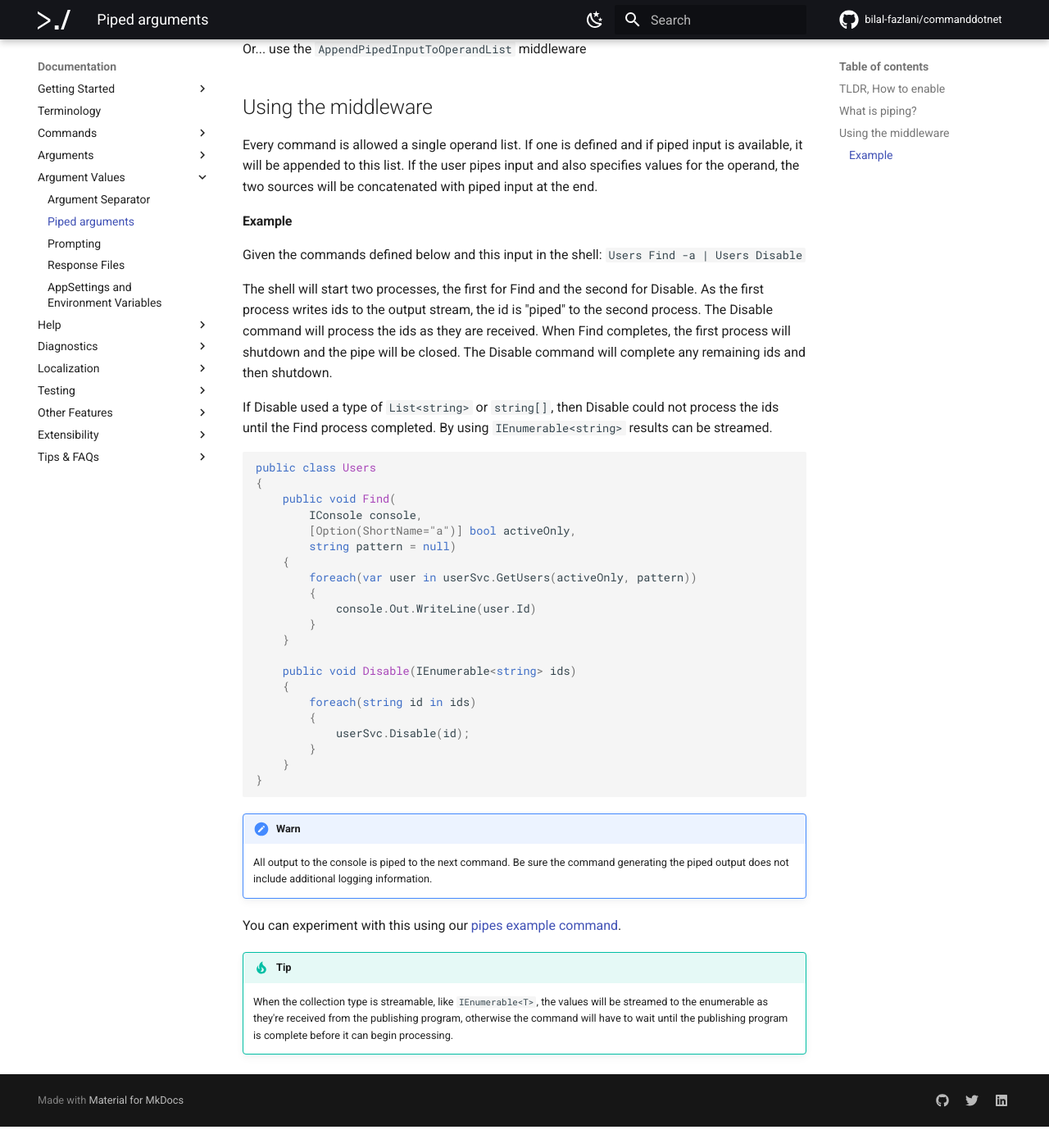
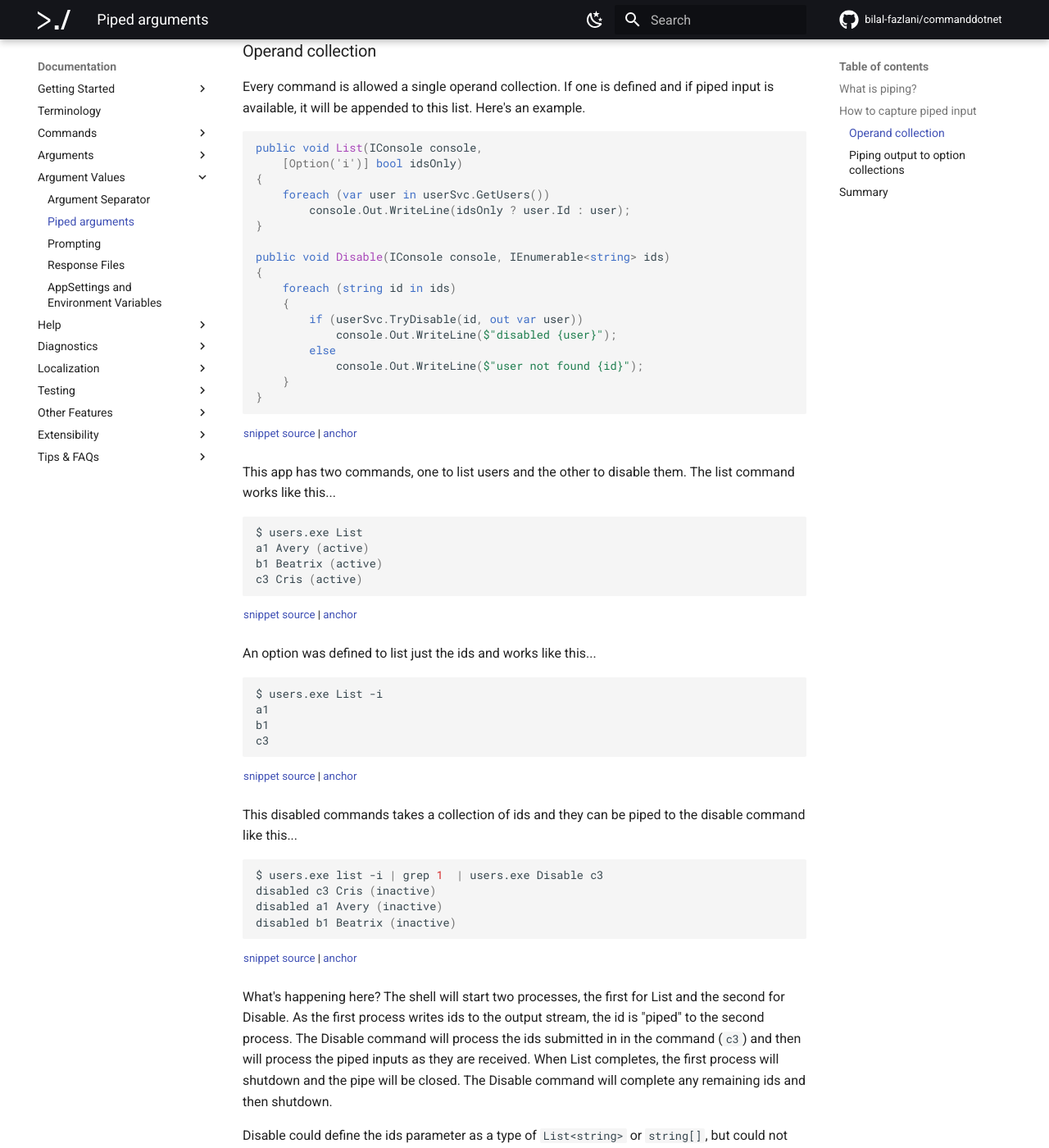
Before and after one commit to bilal-fazlani/commanddotnet, an MkDocs documentation site: the page built from docs/ArgumentValues/piped-arguments.md, in a window 1280 px wide and 1400 px high, scrolled down 871 px. Shown: the whole window at 82% size. Built offline with MkDocs 1.6.1 and Material for MkDocs 9.7.7, drawn with Linux system fonts in a browser that asks for light colours; comment, search, counter and statistics services are not loaded; before the commit the page ends 2245 px from its top, so only the background shows below that; some of the changed text lies outside the part shown.

Commit message:
update docs for piping values to args

````diff
--- a/docs/ArgumentValues/piped-arguments.md
+++ b/docs/ArgumentValues/piped-arguments.md
@@ -1,14 +1,11 @@
 # Piped arguments
-
-## TLDR, How to enable
-Enable the feature with `appRunner.AppendPipedInputToOperandList()` or `appRunner.UseDefaultMiddleware()`.
 
 ## What is piping?
 Piping is a way to pass the console output of a command to another command.
 
 A simple example is filtering your history of bash commands for git commands: `history | grep git`.
 
-The pipe `|` tells the shell you are running a new command and that the new command will take the output of the previous command.
+The pipe `|` tells the shell you are running a new command and to send the output of the previous command to the new command.
 In this case, `history` will output the last N bash commands and `grep git` will filter the output to only the commands containing "git"
 
 Piping is a great way to decompose commands into smaller, single-responsibility commands.
@@ -20,49 +17,146 @@
 
 In .net console apps, you can check piped input using `Console.IsInputRedirected` and `Console.In.Read___()`.
 
-Or... use the `AppendPipedInputToOperandList` middleware
+With CommandDotNet, it's as simple as defining an operand as an enumerable type, or an option as an enumerable type and use use option targetting.
 
-## Using the middleware
+## How to capture piped input
 
-Every command is allowed a single operand list. If one is defined and if piped input is available, it will be appended to this list. If the user pipes input and also specifies values for the operand, the two sources will be concatenated with piped input at the end.
+### Operand collection
 
-#### Example
+Every command is allowed a single operand collection. If one is defined and if piped input is available, it will be appended to this list. Here's an example.
 
-Given the commands defined below and this input in the shell: `Users Find -a | Users Disable`
+<!-- snippet: piped_arguments -->
+<a id='snippet-piped_arguments'></a>
+```c#
+public void List(IConsole console,
+    [Option('i')] bool idsOnly)
+{
+    foreach (var user in userSvc.GetUsers())
+        console.Out.WriteLine(idsOnly ? user.Id : user);
+}
 
-The shell will start two processes, the first for Find and the second for Disable. As the first process writes ids to the output stream, the id is "piped" to the second process. The Disable command will process the ids as they are received. When Find completes, the first process will shutdown and the pipe will be closed. The Disable command will complete any remaining ids and then shutdown.
-
-If Disable used a type of `List<string>` or `string[]`, then Disable could not process the ids until the Find process completed. By using `IEnumerable<string>` results can be streamed.
-
-``` c#
-public class Users
+public void Disable(IConsole console, IEnumerable<string> ids)
 {
-    public void Find(
-        IConsole console,
-        [Option(ShortName="a")] bool activeOnly,
-        string pattern = null)
+    foreach (string id in ids)
     {
-        foreach(var user in userSvc.GetUsers(activeOnly, pattern))
-        {
-            console.Out.WriteLine(user.Id)
-        }
-    }
-
-    public void Disable(IEnumerable<string> ids)
-    {
-        foreach(string id in ids)
-        {
-            userSvc.Disable(id);
-        }
+        if (userSvc.TryDisable(id, out var user))
+            console.Out.WriteLine($"disabled {user}");
+        else
+            console.Out.WriteLine($"user not found {id}");
     }
 }
 ```
+<sup><a href='https://github.com/bilal-fazlani/commanddotnet/blob/master/CommandDotNet.DocExamples/Arguments/Values/Piped_Arguments.cs#L14-L32' title='Snippet source file'>snippet source</a> | <a href='#snippet-piped_arguments' title='Start of snippet'>anchor</a></sup>
+<!-- endSnippet -->
 
-!!!warn
-    All output to the console is piped to the next command. Be sure the command generating the piped output does not include additional logging information.
+This app has two commands, one to list users and the other to disable them. The list command works like this...
 
-You can experiment with this using our [pipes example command](https://github.com/bilal-fazlani/commanddotnet/blob/master/CommandDotNet.Example/Commands/Pipes.cs).
+<!-- snippet: piped_arguments_list -->
+<a id='snippet-piped_arguments_list'></a>
+```bash
+$ users.exe List
+a1 Avery (active)
+b1 Beatrix (active)
+c3 Cris (active)
+```
+<sup><a href='https://github.com/bilal-fazlani/commanddotnet/blob/master/CommandDotNet.DocExamples/BashSnippets/piped_arguments_list.bash#L1-L6' title='Snippet source file'>snippet source</a> | <a href='#snippet-piped_arguments_list' title='Start of snippet'>anchor</a></sup>
+<!-- endSnippet -->
 
-!!!tip
-    When the collection type is streamable, like `IEnumerable<T>`, the values will be streamed to the enumerable as they're received from the publishing program,
-    otherwise the command will have to wait until the publishing program is complete before it can begin processing.
+An option was defined to list just the ids and works like this...
+
+<!-- snippet: piped_arguments_list_ids_only -->
+<a id='snippet-piped_arguments_list_ids_only'></a>
+```bash
+$ users.exe List -i
+a1
+b1
+c3
+```
+<sup><a href='https://github.com/bilal-fazlani/commanddotnet/blob/master/CommandDotNet.DocExamples/BashSnippets/piped_arguments_list_ids_only.bash#L1-L6' title='Snippet source file'>snippet source</a> | <a href='#snippet-piped_arguments_list_ids_only' title='Start of snippet'>anchor</a></sup>
+<!-- endSnippet -->
+
+This disabled commands takes a collection of ids and they can be piped to the disable command like this...
+
+<!-- snippet: piped_arguments_disable -->
+<a id='snippet-piped_arguments_disable'></a>
+```bash
+$ users.exe list -i | grep 1  | users.exe Disable c3
+disabled c3 Cris (inactive)
+disabled a1 Avery (inactive)
+disabled b1 Beatrix (inactive)
+```
+<sup><a href='https://github.com/bilal-fazlani/commanddotnet/blob/master/CommandDotNet.DocExamples/BashSnippets/piped_arguments_disable.bash#L1-L6' title='Snippet source file'>snippet source</a> | <a href='#snippet-piped_arguments_disable' title='Start of snippet'>anchor</a></sup>
+<!-- endSnippet -->
+
+What's happening here? The shell will start two processes, the first for List and the second for Disable. As the first process writes ids to the output stream, the id is "piped" to the second process. The Disable command will process the ids submitted in in the command (`c3`) and then will process the piped inputs as they are received. When List completes, the first process will shutdown and the pipe will be closed. The Disable command will complete any remaining ids and then shutdown.
+
+Disable could define the ids parameter as a type of `List<string>` or `string[]`, but could not process any ids until the List command completed. By using `IEnumerable<string>`, the Disbabled command can process the ids as soon as the List command outputs them.
+
+### Piping output to option collections
+
+In cases where you want to direct piped output to an option instead of an operand collection, the user can pass `$*` as the value and the piped output will be submitted.
+
+Let's add a Welcome command to our example app.
+
+<!-- snippet: piped_arguments_options -->
+<a id='snippet-piped_arguments_options'></a>
+```c#
+public void Welcome(IConsole console, string userId, [Option] ICollection<string> notify)
+{
+    console.Out.WriteLine($"welcome {userSvc.Get(userId)?.Name}");
+    foreach (var user in notify
+                 .Select(id => userSvc.Get(id))
+                 .Where(u => u is not null && u.IsActive && u.Id != userId))
+    {
+        console.Out.WriteLine($"notify: {user}");
+    }
+}
+```
+<sup><a href='https://github.com/bilal-fazlani/commanddotnet/blob/master/CommandDotNet.DocExamples/Arguments/Values/Piped_Arguments.cs#L45-L56' title='Snippet source file'>snippet source</a> | <a href='#snippet-piped_arguments_options' title='Start of snippet'>anchor</a></sup>
+<!-- endSnippet -->
+
+And let's welcome Cris and send a notification to the other users
+
+<!-- snippet: piped_arguments_options_notify -->
+<a id='snippet-piped_arguments_options_notify'></a>
+```bash
+$ users.exe list -i | users.exe Welcome c3 --notify $*
+welcome Cris
+notify: a1 Avery (active)
+notify: b1 Beatrix (active)
+```
+<sup><a href='https://github.com/bilal-fazlani/commanddotnet/blob/master/CommandDotNet.DocExamples/BashSnippets/piped_arguments_options_notify.bash#L1-L6' title='Snippet source file'>snippet source</a> | <a href='#snippet-piped_arguments_options_notify' title='Start of snippet'>anchor</a></sup>
+<!-- endSnippet -->
+
+Notice we used `$*` pipe the users ids to the --notify option.
+
+You can choose a different symbol using `AppSettings.Arguments.DefaultPipeTargetSymbol`. The default is `$*`. Set to null to prevent users from directing to options.
+
+If the user cannot use the symbols you've defined, they can override them using the `[pipeto:{new-symbols}]` directive.
+
+<!-- snippet: piped_arguments_options_notify_pipeto_directive -->
+<a id='snippet-piped_arguments_options_notify_pipeto_directive'></a>
+```bash
+$ users.exe list -i | users.exe [pipeto:***] Welcome c3 --notify ***
+welcome Cris
+notify: a1 Avery (active)
+notify: b1 Beatrix (active)
+```
+<sup><a href='https://github.com/bilal-fazlani/commanddotnet/blob/master/CommandDotNet.DocExamples/BashSnippets/piped_arguments_options_notify_pipeto_directive.bash#L1-L6' title='Snippet source file'>snippet source</a> | <a href='#snippet-piped_arguments_options_notify_pipeto_directive' title='Start of snippet'>anchor</a></sup>
+<!-- endSnippet -->
+
+## Summary
+
+Piping provides a powerful mechanism to break commands into smaller pieces and use the output from a command as input for other commands.
+
+Some points to remember for CommandDotNet
+
+* If the user pipes input and also specifies values for the operand, the two sources will be concatenated with piped input appended after the user defined input, as seen in the first example with c3.
+* When the collection type is `IEnumerable<T>`, the values will be streamed to the enumerable as they're received from the publishing program, otherwise the command will have to wait until the publishing program is complete before it can begin processing.
+* You can experiment with this using our [pipes example command](https://github.com/bilal-fazlani/commanddotnet/blob/master/CommandDotNet.Example/Commands/Pipes.cs).
+* If the collection argument receiving the piped input has an `Arity.Maximum < int.MaxValue`, CommandDotNet will process the input to the max arity and skip any remaining output.
+
+Points to remember for piping in general
+
+* All output to the console is piped to the next command. Be sure the command generating the piped output does not include additional logging information.
+* Consider how much time is spent initialing the app and querying the data. While breaking the app into smaller pieces improves maintenance, testing and reusability, the performance impact may be prohibitive in some cases.
````
Also changed, not shown: 8 other files.
